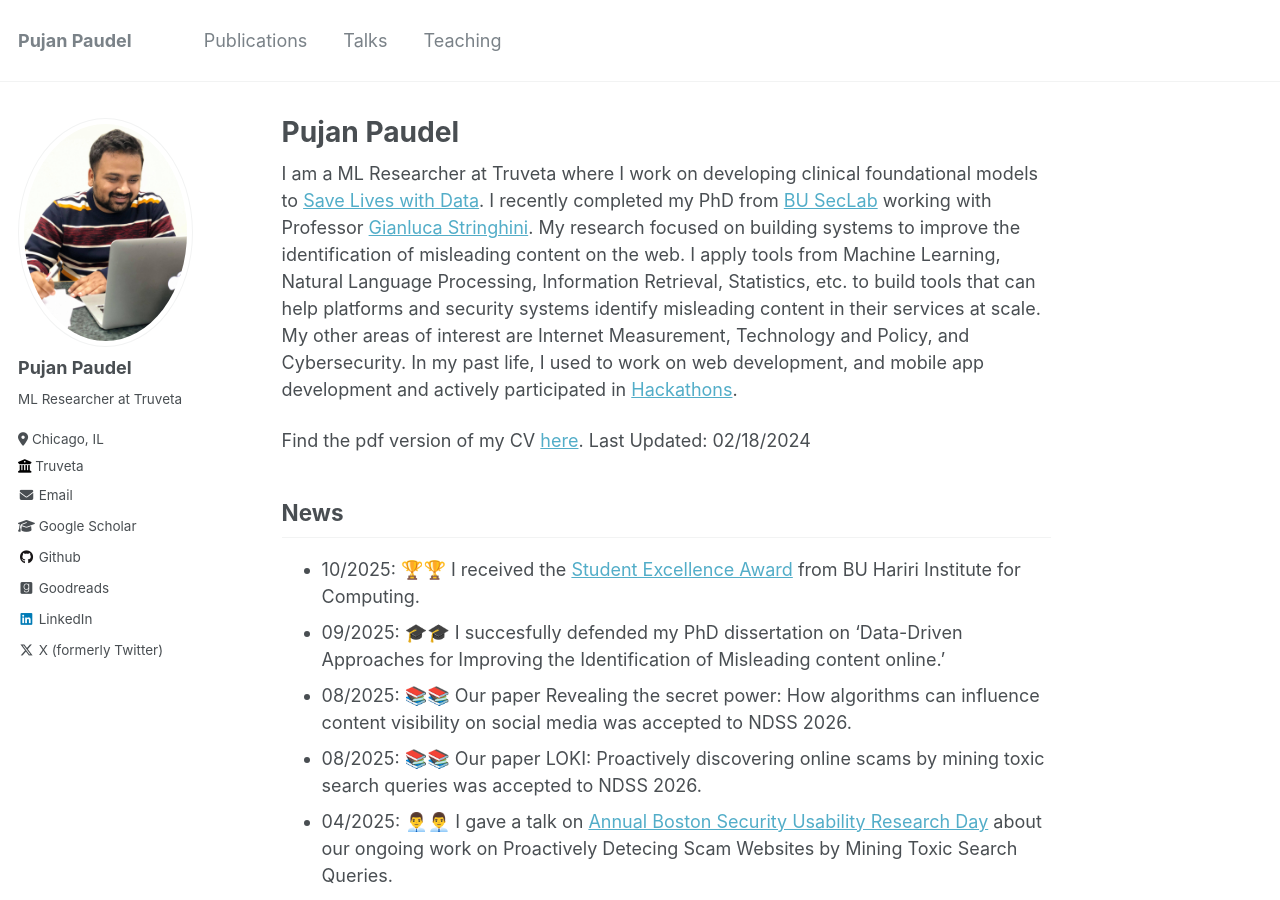
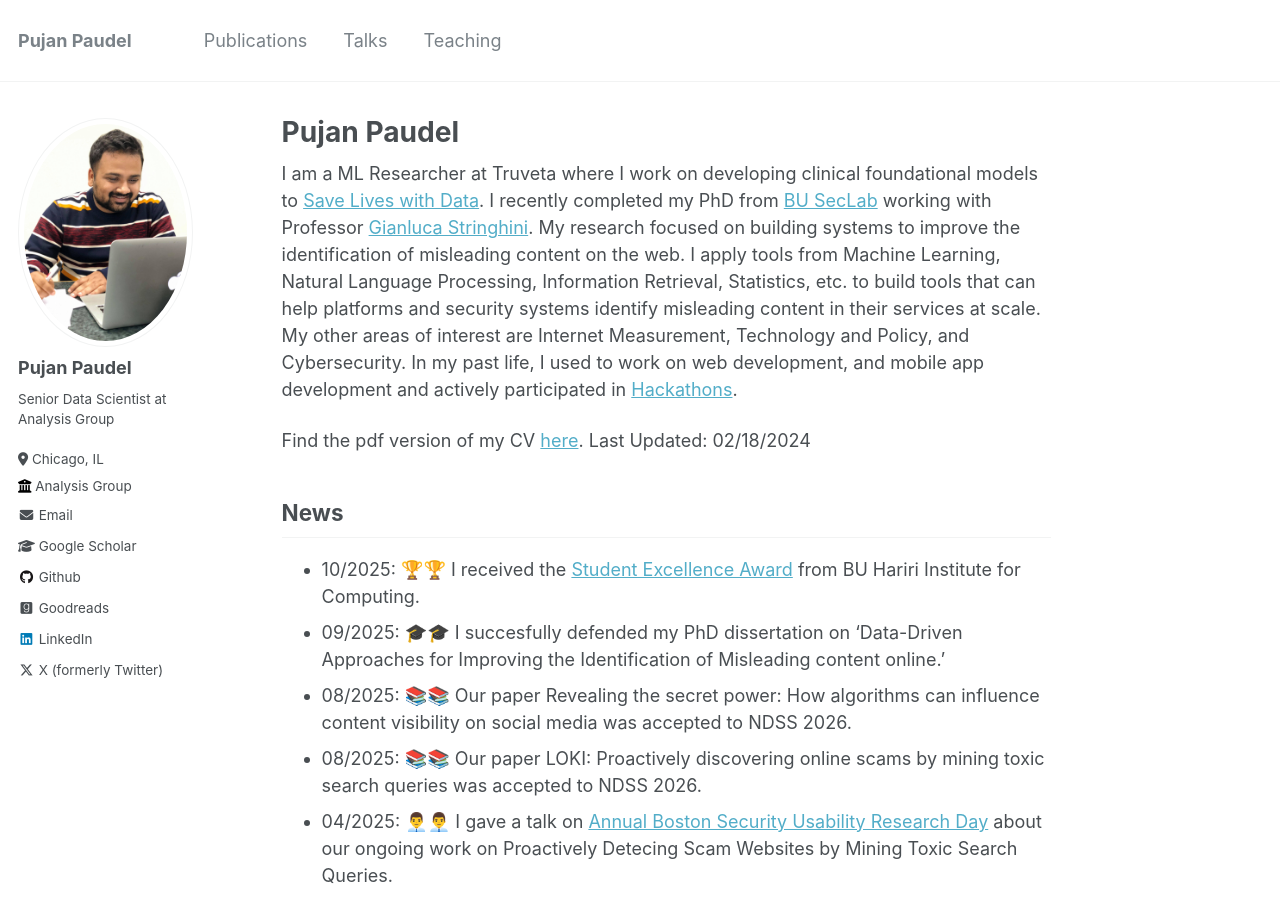
Before and after one commit to codepujan/codepujan.github.io, a Jekyll site: the page built from _pages/about.md, in a window 1280 px wide and 900 px high. Built offline with Jekyll 4.4.1, drawn with Linux system fonts in a browser that asks for light colours.

Commit message:
Update _config.yml

```diff
--- a/_config.yml
+++ b/_config.yml
@@ -24,9 +24,9 @@ author:
   avatar           : "profile.jpeg"
   name             : "Pujan Paudel"
   pronouns         : # example: "she/her"
-  bio              : "ML Researcher at Truveta"
+  bio              : "Senior Data Scientist at Analysis Group"
   location         : "Chicago, IL"
-  employer         : "Truveta"
+  employer         : "Analysis Group"
   uri              : # URL
   email            : "ppaudel@bu.edu"
 
```
